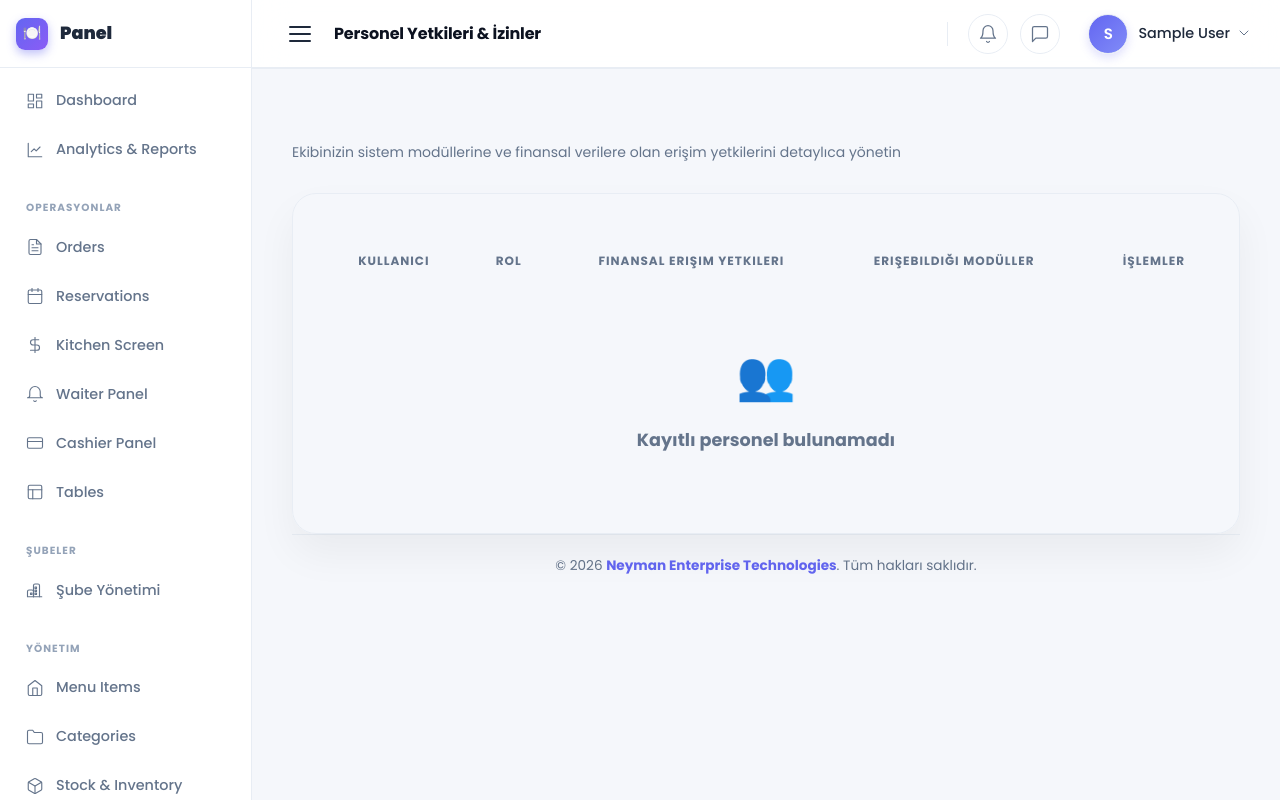
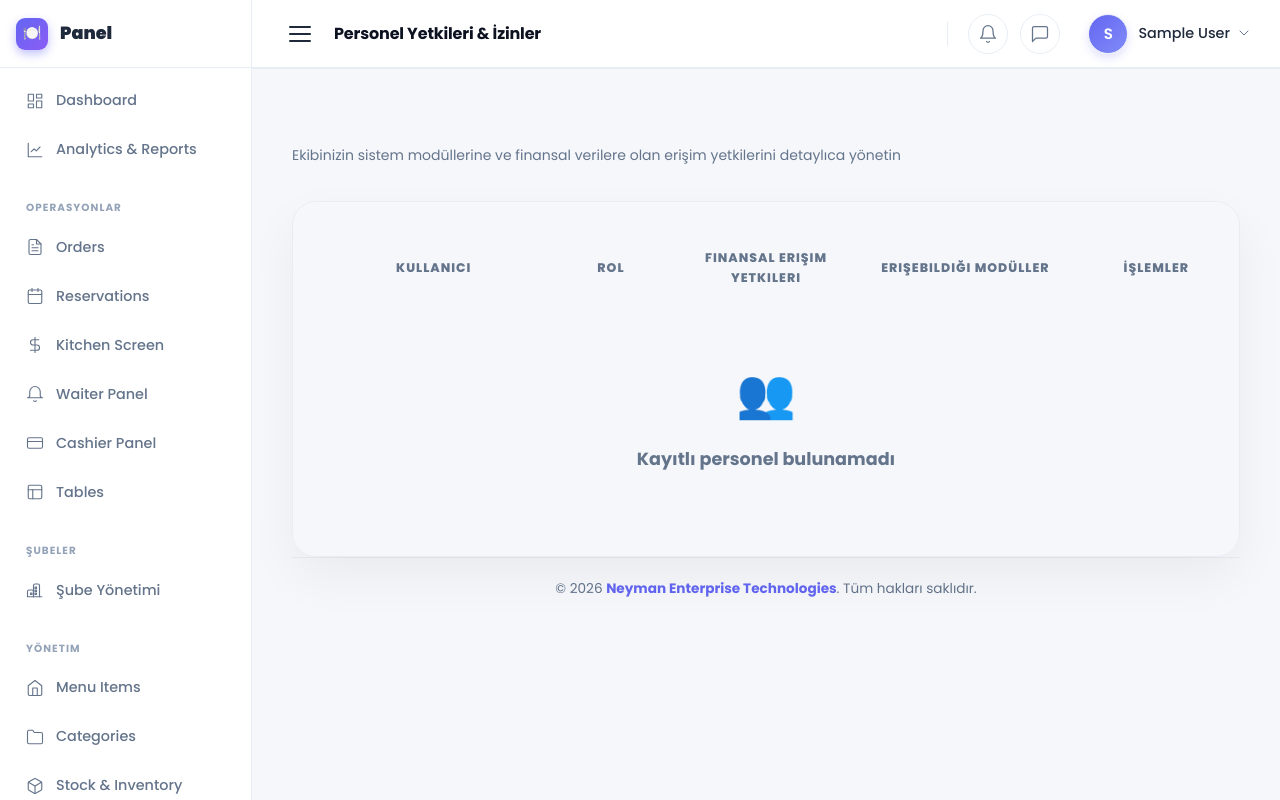
Before and after one commit to allahverdiyevabdulhasan/qr_menu_app_Ai, a Django app: page /tr/accounts/permissions/ in a window 1280 px wide. Run offline with Django 5.2, Linux system fonts and the light colour scheme; the visitor is signed in with stand-in values (Sample User, id 1); data comes from the database, SQL or seed files in the repository; data that the repository does not hold is empty.

Commit message:
style(accounts): prevent badge wrapping, improve column widths, and polish roles/permissions layout aesthetics

```diff
--- a/templates/accounts/permission_list.html
+++ b/templates/accounts/permission_list.html
@@ -6,129 +6,138 @@
 {% block extra_css %}
 <style>
   .perms-container {
-    background: rgba(255, 255, 255, 0.01);
-    backdrop-filter: blur(20px);
+    background: rgba(255, 255, 255, 0.02);
+    backdrop-filter: blur(30px);
     border-radius: 24px;
     padding: 30px;
     border: 1px solid var(--border);
-    box-shadow: 0 20px 40px rgba(0, 0, 0, 0.05);
+    box-shadow: 0 20px 50px rgba(0, 0, 0, 0.05);
   }
 
   .page-header-premium {
-    display: flex;
-    justify-content: space-between;
-    align-items: center;
-    margin-bottom: 30px;
+    margin-bottom: 35px;
   }
 
   .page-title-main {
-    font-size: 1.85rem;
-    font-weight: 800;
-    background: linear-gradient(135deg, var(--text-dark), #4f46e5);
+    font-size: 2rem;
+    font-weight: 850;
+    background: linear-gradient(135deg, var(--text-dark), #6366f1);
     -webkit-background-clip: text;
     -webkit-text-fill-color: transparent;
     margin: 0;
+    letter-spacing: -0.5px;
   }
 
   .premium-table {
     width: 100%;
     border-collapse: separate;
-    border-spacing: 0 12px;
+    border-spacing: 0 16px;
+    margin-top: -12px;
   }
 
   .premium-table th {
-    font-size: 0.75rem;
+    font-size: 0.78rem;
     text-transform: uppercase;
     letter-spacing: 1px;
     color: var(--text-muted);
-    font-weight: 700;
-    padding: 15px 24px;
+    font-weight: 800;
+    padding: 12px 20px;
     border: none;
   }
 
   .premium-table tr.user-row {
     background: var(--card-bg);
     border: 1px solid var(--border);
-    border-radius: 16px;
     transition: all 0.3s cubic-bezier(0.4, 0, 0.2, 1);
-    box-shadow: 0 4px 12px rgba(0, 0, 0, 0.01);
+    box-shadow: 0 4px 12px rgba(0, 0, 0, 0.02);
   }
 
   .premium-table tr.user-row:hover {
-    transform: translateY(-2px);
-    box-shadow: 0 12px 24px rgba(99, 102, 241, 0.06);
+    transform: translateY(-3px) scale(1.005);
+    box-shadow: 0 15px 30px rgba(99, 102, 241, 0.08);
     border-color: var(--primary);
   }
 
   .premium-table tr.user-row td {
-    padding: 20px 24px;
+    padding: 18px 20px;
+    vertical-align: middle;
     border-top: 1px solid var(--border);
     border-bottom: 1px solid var(--border);
   }
 
   .premium-table tr.user-row td:first-child {
     border-left: 1px solid var(--border);
-    border-top-left-radius: 16px;
-    border-bottom-left-radius: 16px;
+    border-top-left-radius: 18px;
+    border-bottom-left-radius: 18px;
   }
 
   .premium-table tr.user-row td:last-child {
     border-right: 1px solid var(--border);
-    border-top-right-radius: 16px;
-    border-bottom-right-radius: 16px;
+    border-top-right-radius: 18px;
+    border-bottom-right-radius: 18px;
+  }
+
+  /* Badge Container to handle flexing correctly */
+  .badge-container {
+    display: flex;
+    flex-wrap: wrap;
+    gap: 8px;
+    align-items: center;
   }
 
   /* Custom Badges */
   .badge-premium {
-    padding: 6px 12px;
+    padding: 6px 14px;
     border-radius: 30px;
-    font-size: 0.78rem;
-    font-weight: 700;
+    font-size: 0.8rem;
+    font-weight: 750;
     display: inline-flex;
     align-items: center;
     gap: 6px;
+    white-space: nowrap;
     transition: all 0.2s ease;
   }
 
   /* Financial Badges */
   .badge-fin-success {
-    background: rgba(16, 185, 129, 0.08);
+    background: rgba(16, 185, 129, 0.06);
     color: #10b981;
     border: 1px solid rgba(16, 185, 129, 0.15);
   }
 
   .badge-fin-primary {
-    background: rgba(99, 102, 241, 0.08);
+    background: rgba(99, 102, 241, 0.06);
     color: #6366f1;
     border: 1px solid rgba(99, 102, 241, 0.15);
   }
 
   .badge-fin-warning {
-    background: rgba(245, 158, 11, 0.08);
+    background: rgba(245, 158, 11, 0.06);
     color: #f59e0b;
     border: 1px solid rgba(245, 158, 11, 0.15);
   }
 
   /* Module Badges */
   .badge-mod-info {
-    background: rgba(59, 130, 246, 0.08);
+    background: rgba(59, 130, 246, 0.06);
     color: #3b82f6;
     border: 1px solid rgba(59, 130, 246, 0.15);
   }
 
   /* User Info card */
   .user-avatar-circle {
-    width: 44px;
-    height: 44px;
+    width: 46px;
+    height: 46px;
     border-radius: 50%;
-    background: linear-gradient(135deg, #6366f1, #a855f7);
+    background: linear-gradient(135deg, #6366f1, #818cf8);
     color: #fff;
     display: flex;
     align-items: center;
     justify-content: center;
     font-weight: 800;
-    font-size: 1.1rem;
-    box-shadow: 0 4px 10px rgba(99, 102, 241, 0.2);
+    font-size: 1.15rem;
+    box-shadow: 0 4px 12px rgba(99, 102, 241, 0.15);
+    flex-shrink: 0;
   }
 
   .user-card-flex {
@@ -183,10 +228,8 @@
 {% block content %}
 <div class="fade-in">
     <div class="page-header-premium">
-        <div>
         <h2 class="page-title-main">👤 Personel Yetkileri</h2>
-            <p class="text-muted text-sm mt-1">Ekibinizin sistem modüllerine ve finansal verilere olan erişim yetkilerini detaylıca yönetin</p>
-        </div>
+        <p class="text-muted text-sm mt-2">Ekibinizin sistem modüllerine ve finansal verilere olan erişim yetkilerini detaylıca yönetin</p>
     </div>
 
     <div class="perms-container">
@@ -194,11 +237,11 @@
             <table class="premium-table">
                 <thead>
                     <tr>
-                        <th>Kullanıcı</th>
-                        <th>Rol</th>
-                        <th>Finansal Erişim Yetkileri</th>
-                        <th>Erişebildiği Modüller</th>
-                        <th class="text-right">İşlemler</th>
+                        <th style="width: 25%;">Kullanıcı</th>
+                        <th style="width: 15%;">Rol</th>
+                        <th style="width: 20%;">Finansal Erişim Yetkileri</th>
+                        <th style="width: 25%;">Erişebildiği Modüller</th>
+                        <th style="width: 15%; text-align: right;">İşlemler</th>
                     </tr>
                 </thead>
                 <tbody>
```
Also changed, not shown: other parts of templates/accounts/permission_list.html (+69 -35 lines). Lines whose indentation alone changed are shown as unchanged.
